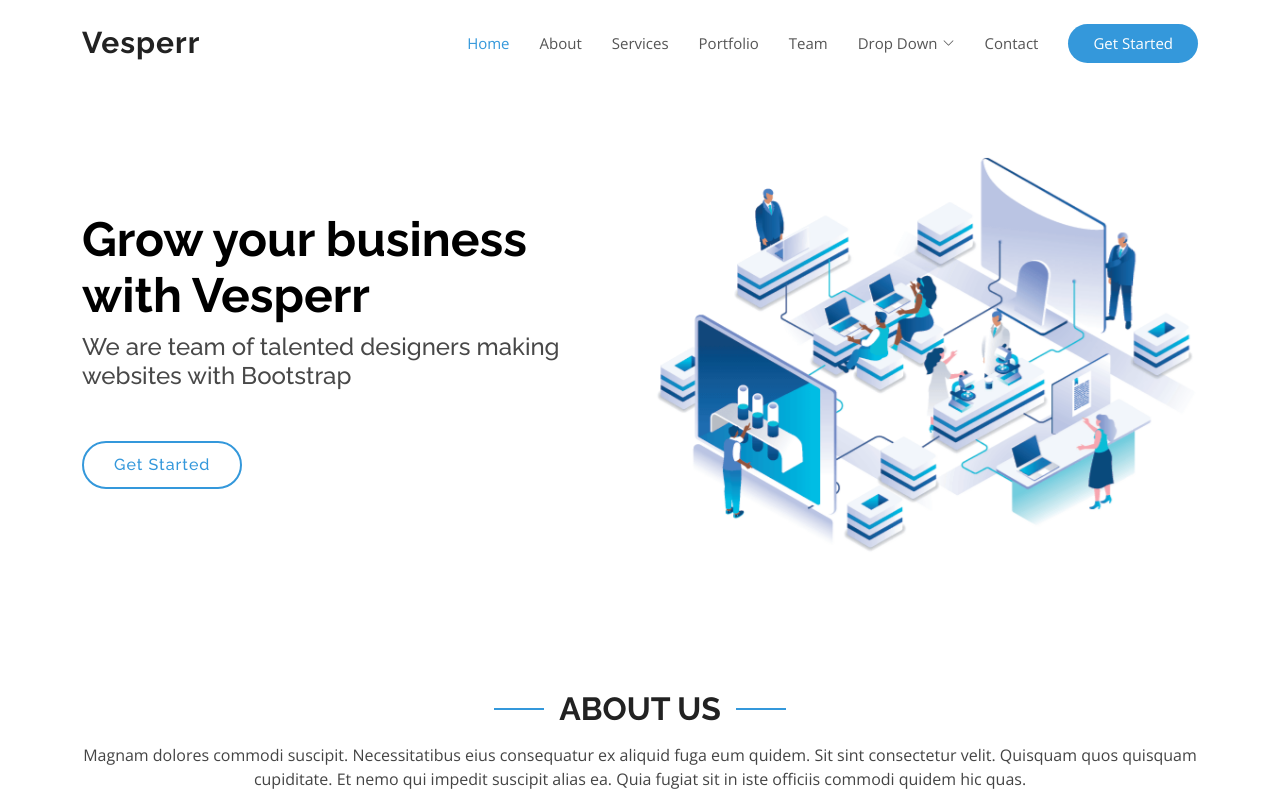
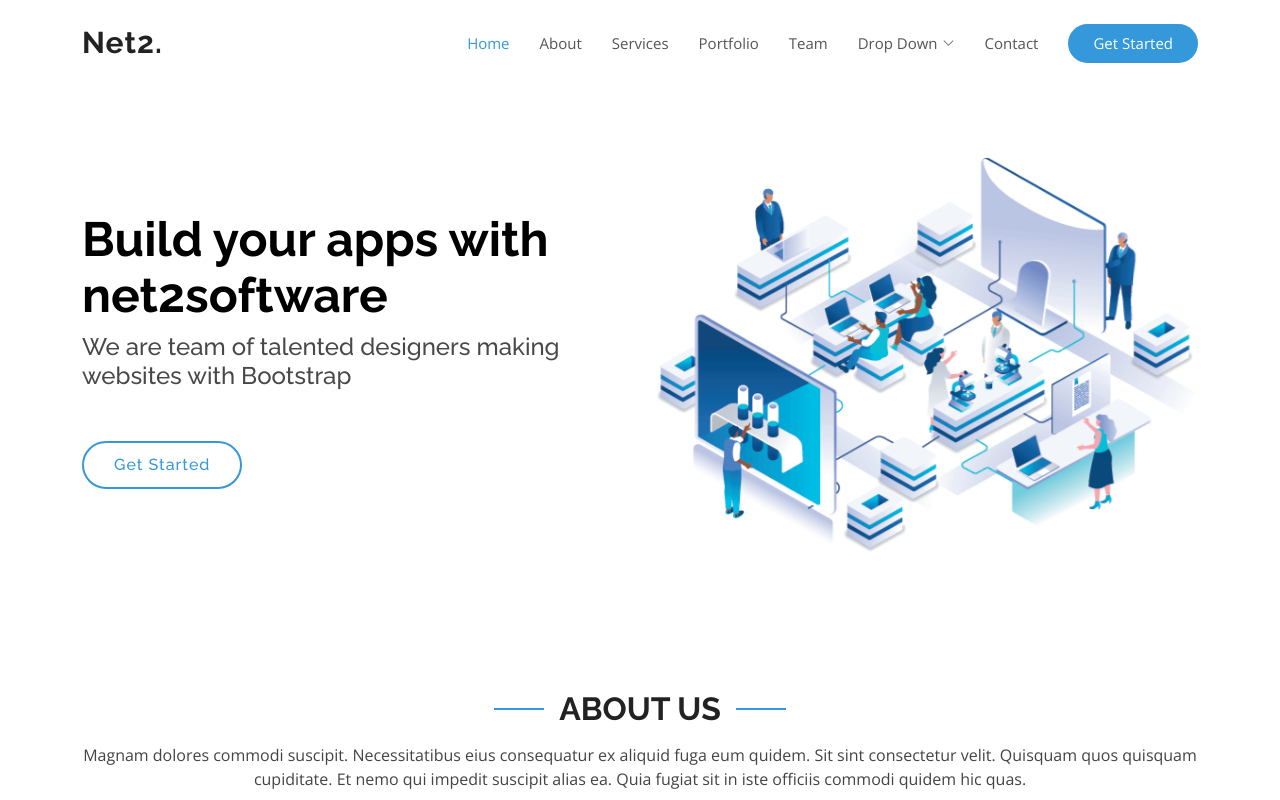
Before and after one commit to Muhamadrafliseptian/company-profile-net2, a plain HTML site: page index.html in a window 1280 px wide. Shown: the top 800 px of the page. Drawn offline with nearby package versions, Linux system fonts and the light colour scheme.

Commit message:
push utama

```diff
--- a/index.html
+++ b/index.html
@@ -4,7 +4,7 @@
     <meta charset="utf-8" />
     <meta content="width=device-width, initial-scale=1.0" name="viewport" />
 
-    <title>Vesperr Bootstrap Template - Index</title>
+    <title>Net2</title>
     <meta content="" name="description" />
     <meta content="" name="keywords" />
 
@@ -57,7 +57,7 @@
     <header id="header" class="fixed-top d-flex align-items-center">
       <div class="container d-flex align-items-center justify-content-between">
         <div class="logo">
-          <h1><a href="index.html">Vesperr</a></h1>
+          <h1><a href="index.html">Net2.</a></h1>
           <!-- Uncomment below if you prefer to use an image logo -->
           <!-- <a href="index.html"><img src="assets/img/logo.png" alt="" class="img-fluid"></a>-->
         </div>
@@ -114,7 +114,7 @@
           <div
             class="col-lg-6 pt-5 pt-lg-0 order-2 order-lg-1 d-flex flex-column justify-content-center"
           >
-            <h1 data-aos="fade-up">Grow your business with Vesperr</h1>
+            <h1 data-aos="fade-up">Build your apps with net2software</h1>
             <h2 data-aos="fade-up" data-aos-delay="400">
               We are team of talented designers making websites with Bootstrap
             </h2>
```
